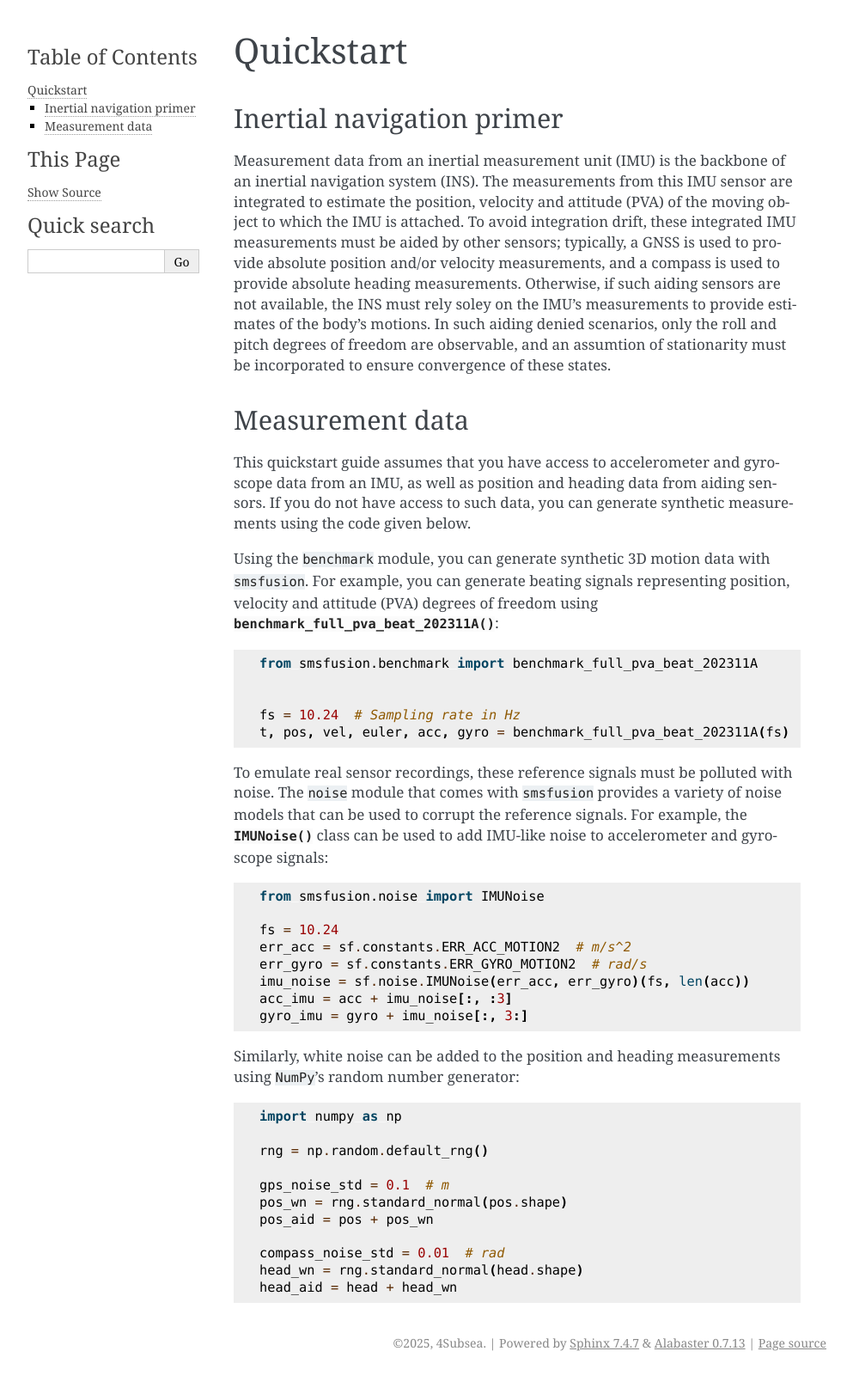
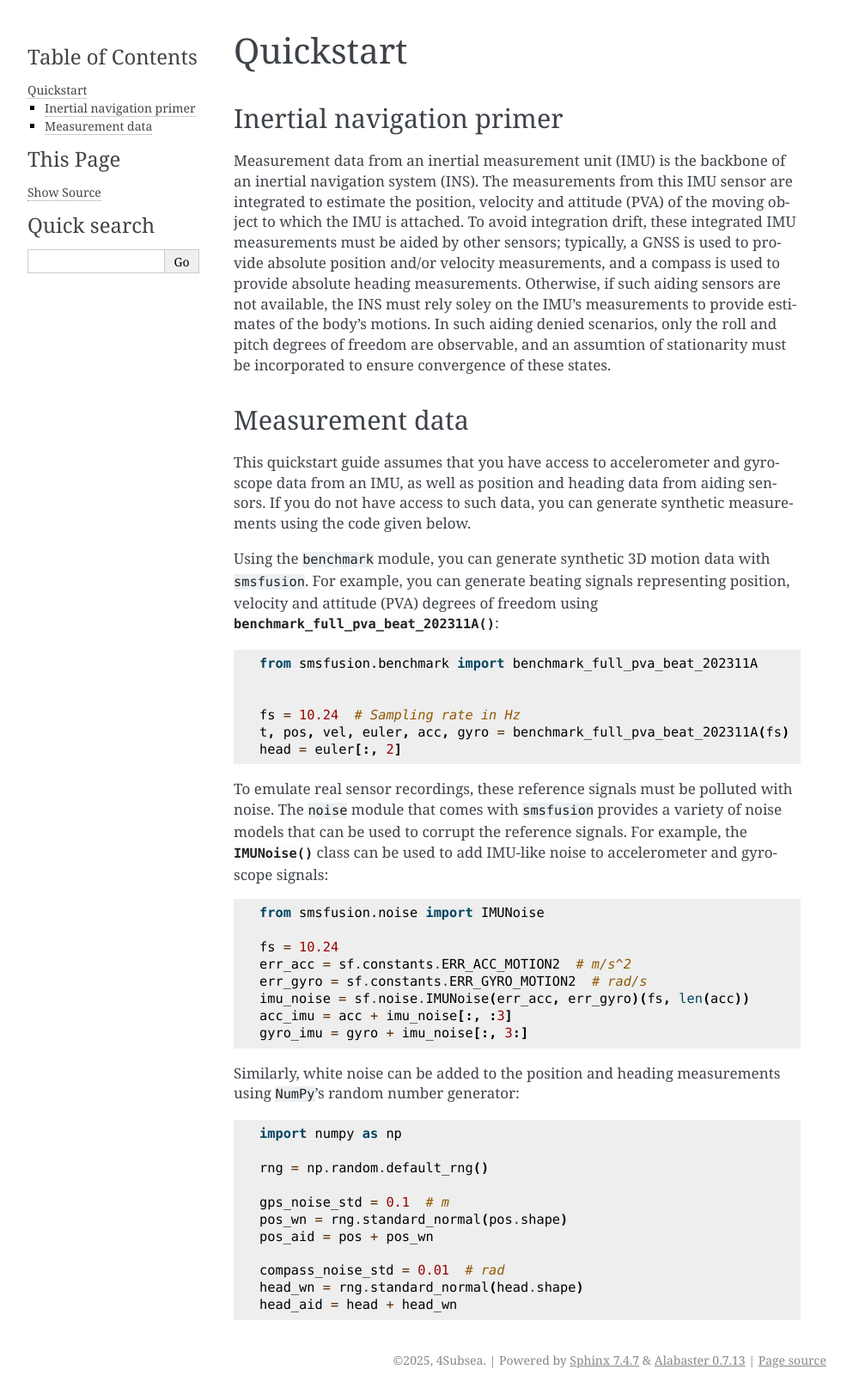
Before and after one commit to 4Subsea/smsfusion-python, a Sphinx documentation site: the page built from docs/user_guide/quickstart.rst, in a window 1280 px wide. Shown: the whole page at 86% size, without its empty margins (148-1141 px from the left). Built offline with Sphinx 7.4.7, drawn with Linux system fonts in a browser that asks for light colours.

Commit message:
some changes

```diff
--- a/docs/user_guide/quickstart.rst
+++ b/docs/user_guide/quickstart.rst
@@ -32,6 +32,7 @@ attitude (PVA) degrees of freedom using :func:`~smsfusion.benchmark.benchmark_fu
 
     fs = 10.24  # Sampling rate in Hz
     t, pos, vel, euler, acc, gyro = benchmark_full_pva_beat_202311A(fs)
+    head = euler[:, 2]
 
 To emulate real sensor recordings, these reference signals must be polluted with noise.
 The ``noise`` module that comes with ``smsfusion`` provides a variety of noise models
```
